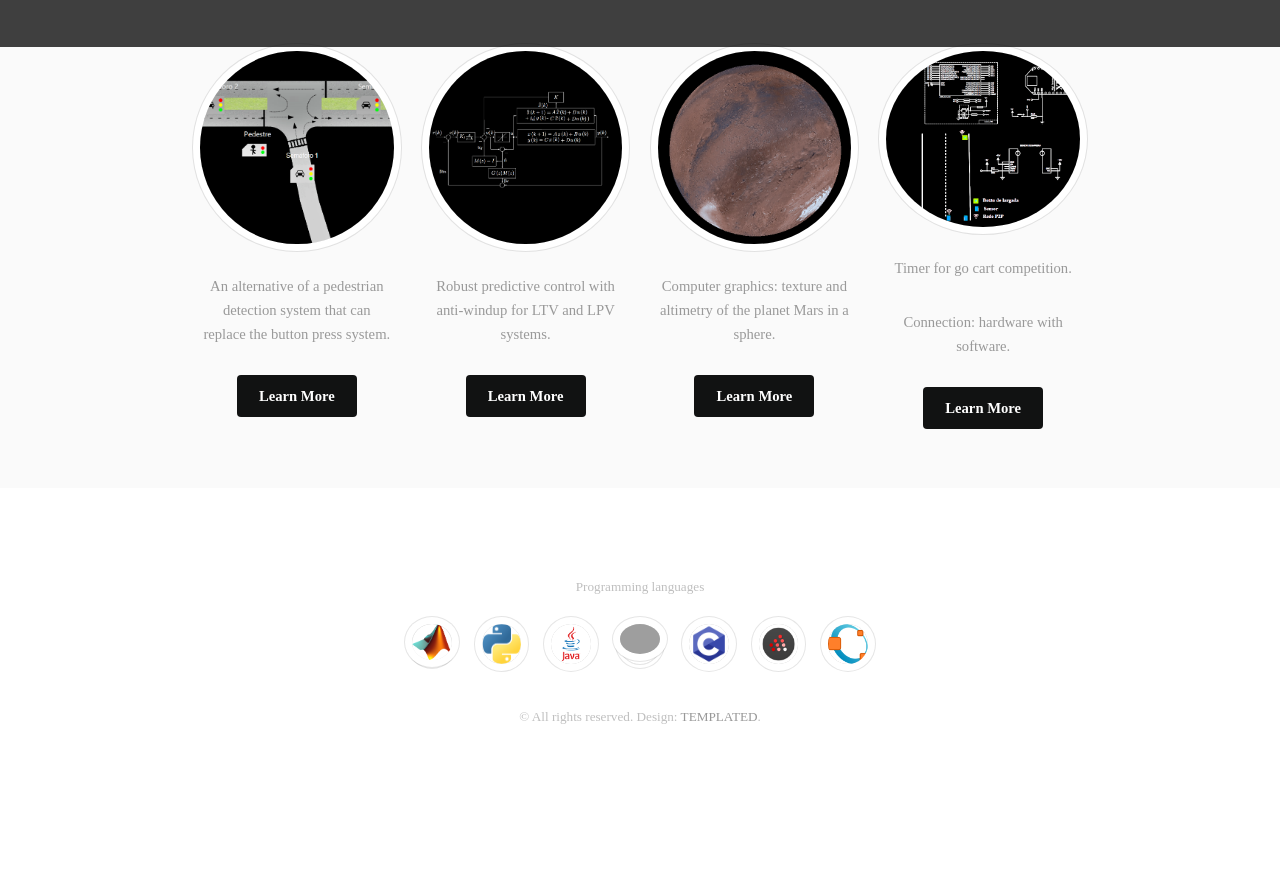
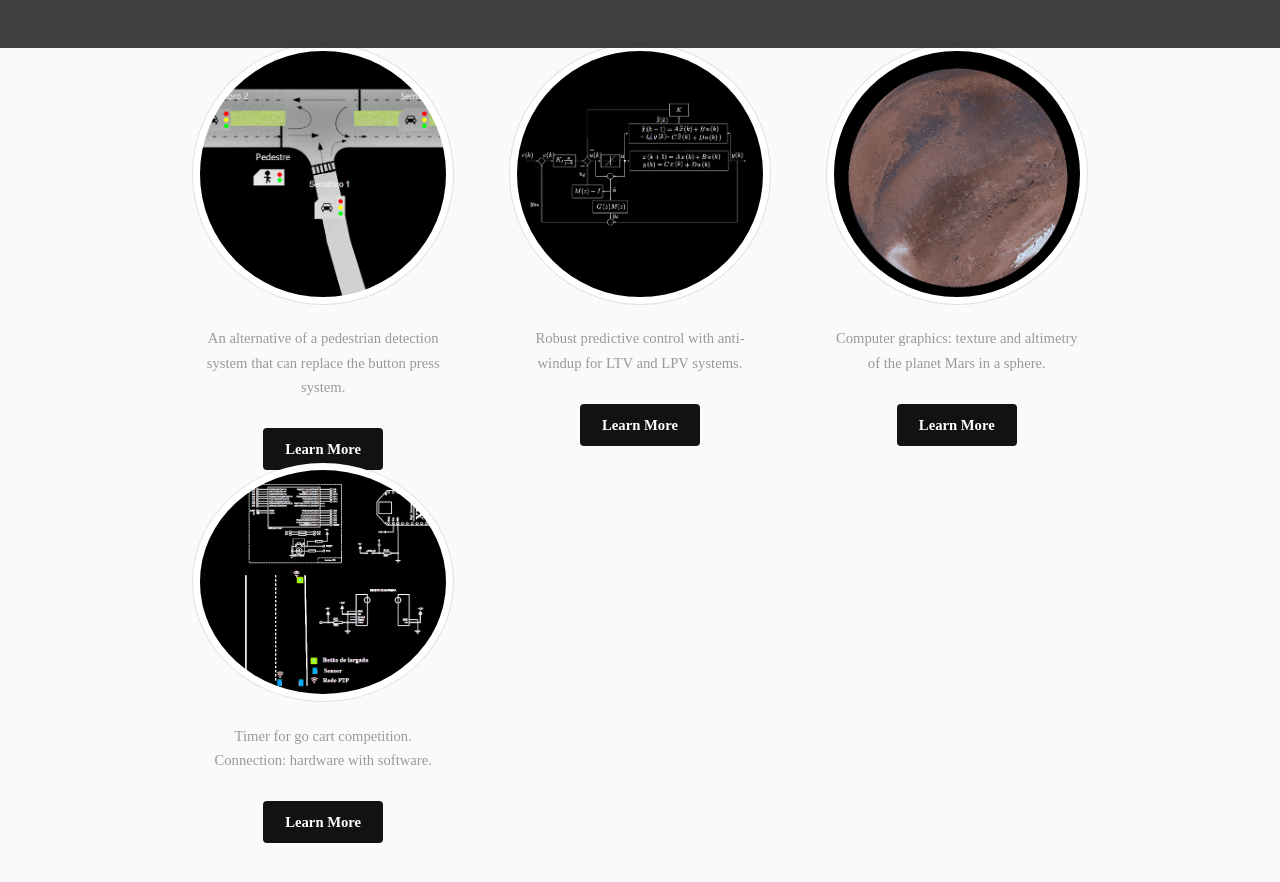
Before and after one commit to roscibely/roscibely.github.io, a Jekyll site: the page built from index.md, in a window 1280 px wide and 900 px high, scrolled down 1931 px. Shown: the top 882 px of the window. Built offline with Jekyll 4.4.1, drawn with Linux system fonts in a browser that asks for light colours; some web fonts are replaced; our own code applies the rules of GitHub Pages for plain Markdown files; before the commit the page ends 2744 px from its top, so only the background shows below that; grey boxes are pictures that could not be loaded.

Commit message:
Update default.html

```diff
--- a/_layouts/default.html
+++ b/_layouts/default.html
@@ -82,7 +82,7 @@
 							<header class="align-center">
 								<h2>Past projects</h2>
 							</header>
-							<div class="flex flex-4">
+							<div class="flex flex-3">
 								<div class="col align-center">
 									<div class="image round fit">
 										<img src="images/proj1.png" alt="" />
@@ -108,8 +108,7 @@
 									<div class="image round fit">
 										<img src="images/proj6.png" alt="" />
 									</div>
-									<p>Timer for go cart competition. </p>
-									<p>Connection: hardware with software.</p>
+									<p>Timer for go cart competition. Connection: hardware with software.</p>
 									<a href="https://github.com/roscibely/timer-for-go-cart-competition" class="button">Learn More</a>
 								</div>
 							</div>
```
